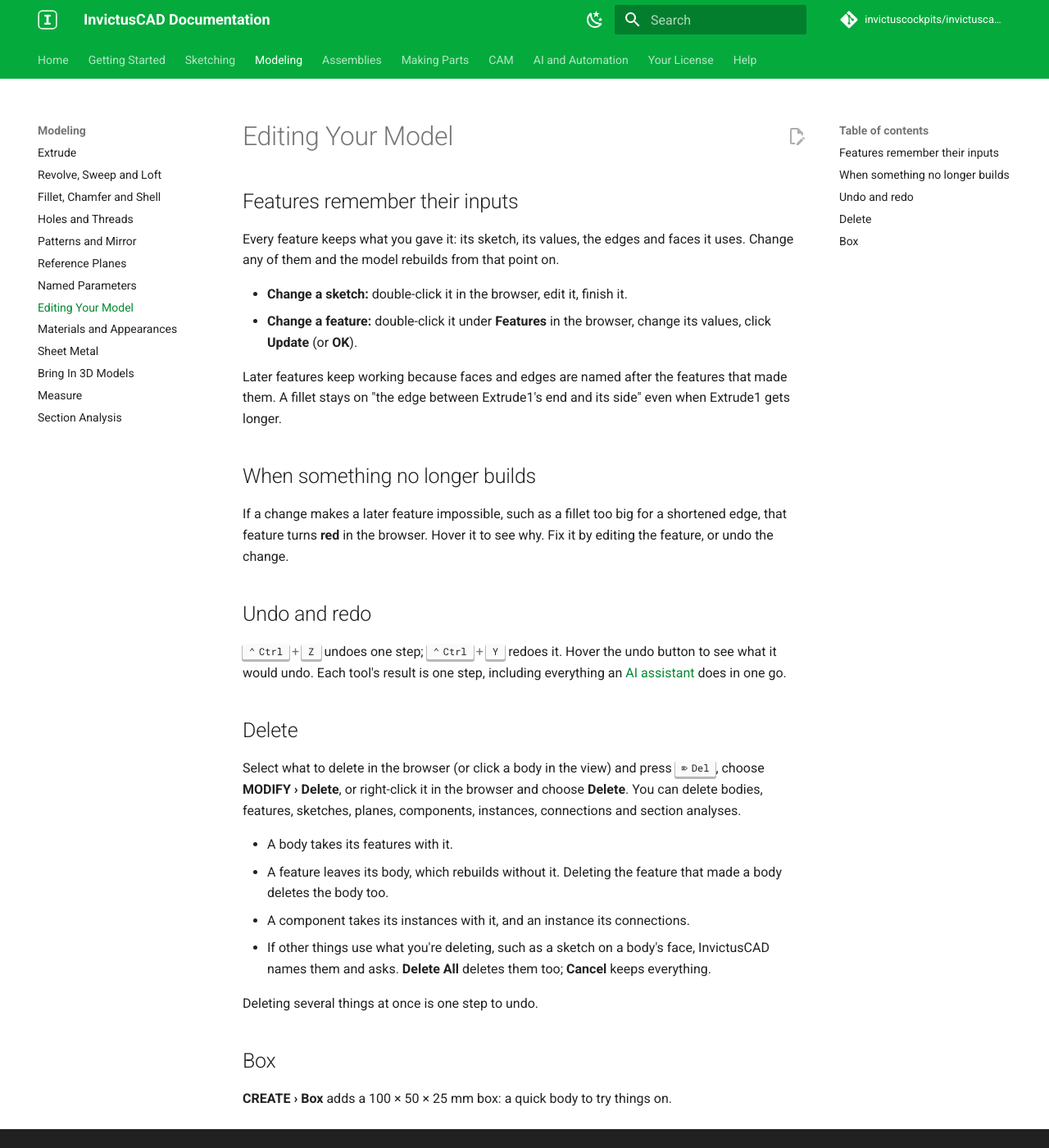
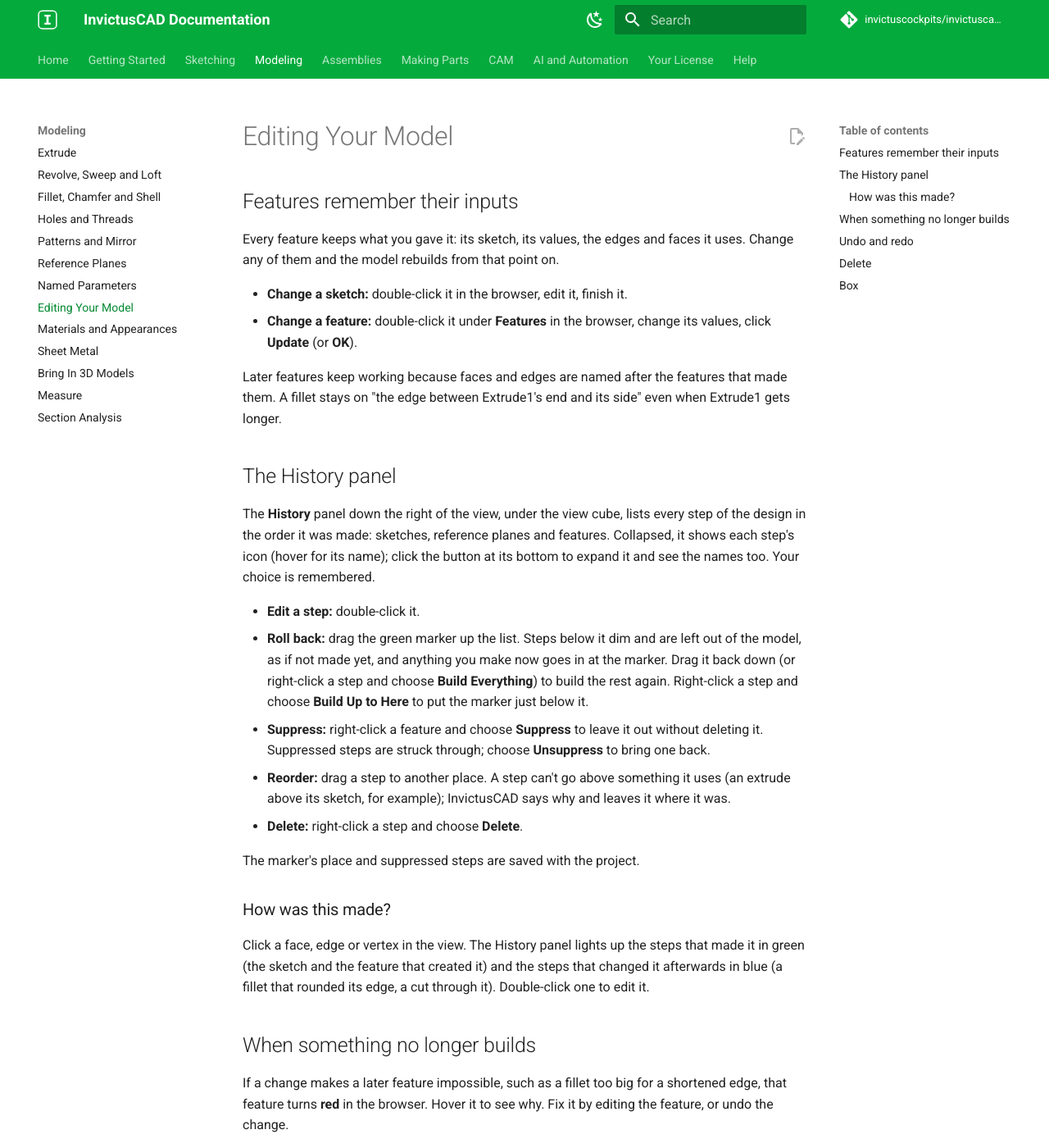
Before and after one commit to invictuscockpits/invictuscad-docs, an MkDocs documentation site: the page built from docs/modeling/history.md, in a window 1280 px wide and 1400 px high. Shown: the whole window at 82% size. Built offline with MkDocs 1.6.1 and Material for MkDocs 9.7.7, drawn with Linux system fonts in a browser that asks for light colours; comment, search, counter and statistics services are not loaded.

Commit message:
The History panel: roll back, suppress, reorder, and how a face was made

```diff
--- a/docs/modeling/history.md
+++ b/docs/modeling/history.md
@@ -11,6 +11,32 @@ Change any of them and the model rebuilds from that point on.
 
 Later features keep working because faces and edges are named after the features that made them.
 A fillet stays on "the edge between Extrude1's end and its side" even when Extrude1 gets longer.
+
+## The History panel
+
+The **History** panel down the right of the view, under the view cube, lists every step of the
+design in the order it was made: sketches, reference planes and features. Collapsed, it shows
+each step's icon (hover for its name); click the button at its bottom to expand it and see the
+names too. Your choice is remembered.
+
+- **Edit a step:** double-click it.
+- **Roll back:** drag the green marker up the list. Steps below it dim and are left out of the
+  model, as if not made yet, and anything you make now goes in at the marker. Drag it back down
+  (or right-click a step and choose **Build Everything**) to build the rest again. Right-click a
+  step and choose **Build Up to Here** to put the marker just below it.
+- **Suppress:** right-click a feature and choose **Suppress** to leave it out without deleting
+  it. Suppressed steps are struck through; choose **Unsuppress** to bring one back.
+- **Reorder:** drag a step to another place. A step can't go above something it uses (an
+  extrude above its sketch, for example); InvictusCAD says why and leaves it where it was.
+- **Delete:** right-click a step and choose **Delete**.
+
+The marker's place and suppressed steps are saved with the project.
+
+### How was this made?
+
+Click a face, edge or vertex in the view. The History panel lights up the steps that made it in
+green (the sketch and the feature that created it) and the steps that changed it afterwards in
+blue (a fillet that rounded its edge, a cut through it). Double-click one to edit it.
 
 ## When something no longer builds
 
```
